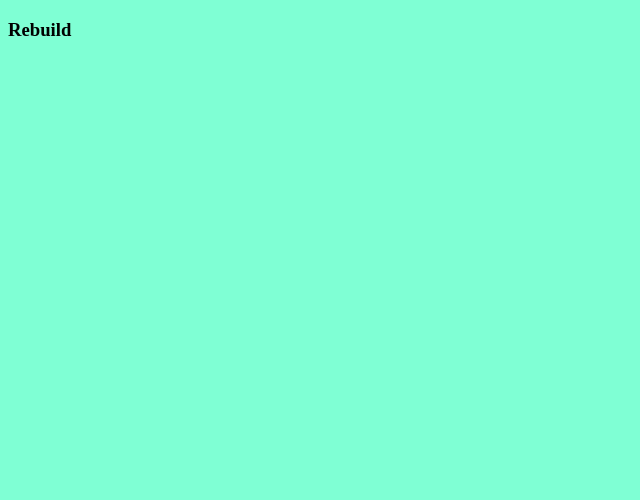
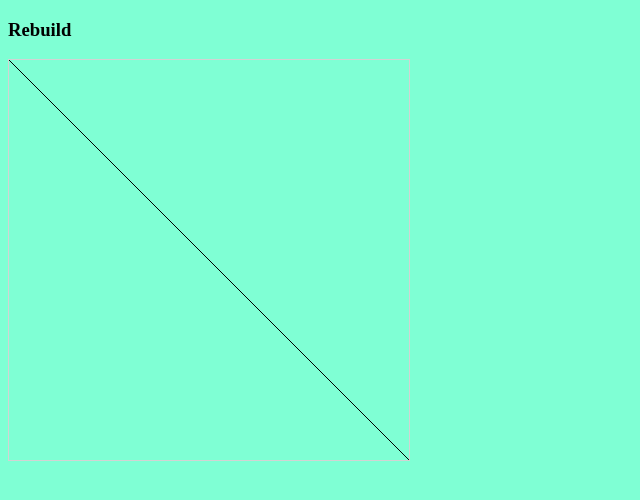
Before and after one commit to TianaJohnson/JavaScriptParty, a website: page index.html in a window 1280 px wide. Shown: the whole page, without its empty margins (0-640 px from the left). Drawn offline with Linux system fonts and the light colour scheme.

Commit message:
learning about canvas

```diff
--- a/index.html
+++ b/index.html
@@ -10,6 +10,20 @@
 </head>
 <body>
     <h3>Rebuild</h3>
+    <canvas id="myCanvas" width="400" height="400"
+style="border:1px solid #d3d3d3;">
+Your browser does not support the canvas element.
+</canvas>
+
+<script>
+
+var canvas = document.getElementById("myCanvas");
+var ctx = canvas.getContext("2d");
+ctx.moveTo(0,0);
+ctx.lineTo(400,400);
+ctx.stroke();
+
+</script>
 
 
 </body>
```
